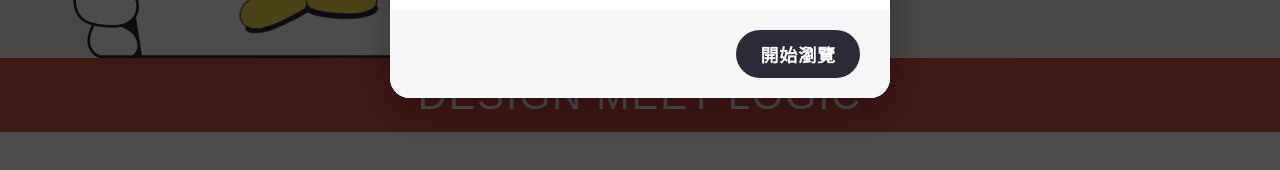
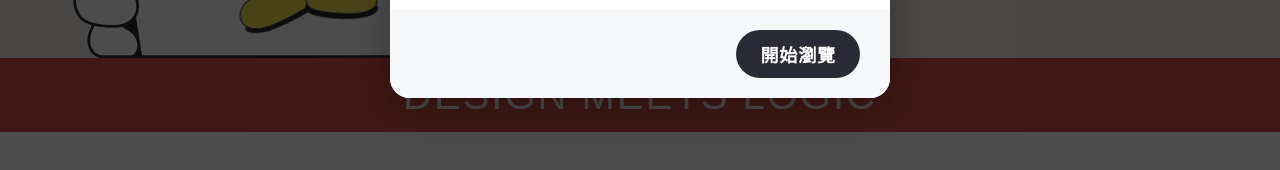
Before and after one commit to NLeeii/portfolio, a Vue app: page / in a window 1280 px wide. Shown: the part 542-712 px from the top of the page. Built offline with nearby package versions, Linux system fonts and the light colour scheme; a web font is replaced by a local one.

Commit message:
fix: 修正 Hero 區塊的口號文法錯誤 (MEET -> MEETS)

```diff
--- a/src/components/sections/HeroSection.vue
+++ b/src/components/sections/HeroSection.vue
@@ -68,7 +68,7 @@ onMounted(() => {
     </div>
   </section>
   <div class="hero_deco_txt">
-    <p>DESIGN MEET LOGIC</p>
+    <p>DESIGN MEETS LOGIC</p>
   </div>
 </template>
 
```
